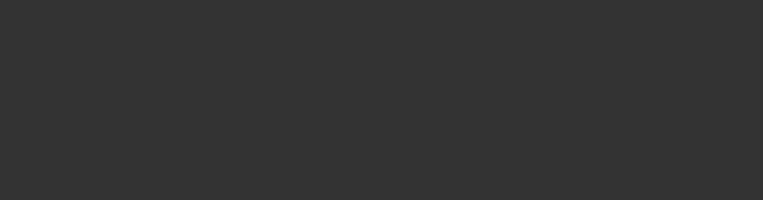
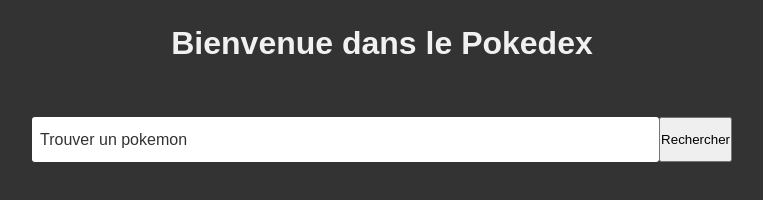
Before and after one commit to karimlrb/podedex, a plain HTML site: page index.html in a window 1280 px wide. Shown: the whole page, without its empty margins (258-1021 px from the left). Drawn offline with Linux system fonts and the light colour scheme.

Commit message:
début du projet

```diff
--- a/index.html
+++ b/index.html
@@ -1,15 +1,24 @@
 <!DOCTYPE html>
 <html lang="fr">
-<head>
-    <meta charset="UTF-8">
-    <meta name="viewport" content="width=device-width, initial-scale=1.0">
-    <title>Document</title>
-    <link rel="stylesheet" href="style.css">
-</head>
-<body>
+  <head>
+    <meta charset="UTF-8" />
+    <meta name="viewport" content="width=device-width, initial-scale=1.0" />
+    <title>Pokedex</title>
+    <link rel="stylesheet" href="style.css" />
+  </head>
+  <body>
+    <h1>Bienvenue dans le Pokedex</h1>
 
+    <form class="recherche-poke">
+      <label for="recherche">Trouver un pokemon</label>
+      <input type="text" id="recherche" />
+      <button type="submit">Rechercher</button>
+    </form>
 
+    <div class="container">
+      <ul class="liste-poke"></ul>
+    </div>
 
     <script src="app.js"></script>
-</body>
+  </body>
 </html>
--- a/style.css
+++ b/style.css
@@ -1,10 +1,42 @@
-*, ::before, ::after {
-    box-sizing: border-box;
-    margin: 0;
-    padding: 0;
+*,
+::before,
+::after {
+  box-sizing: border-box;
+  margin: 0;
+  padding: 0;
 }
 
 body {
-    font-family: Arial, Helvetica, sans-serif;
-    background: #333;
+  font-family: Arial, Helvetica, sans-serif;
+  background: #333;
 }
+h1 {
+  text-align: center;
+  padding: 25px;
+  color: #f1f1f1;
+}
+
+.recherche-poke {
+  min-width: 450px;
+  width: 70%;
+  max-width: 700px;
+  margin: 30px auto;
+  position: relative;
+  display: flex;
+}
+.recherche-poke input {
+    width: 100%;
+    padding: 15px;
+    border:none;
+    outline: none;
+    border-radius: 3px;
+}
+
+.recherche-poke label {
+    position: absolute;
+    color: #333;
+    top: 50%;
+    transform: translateY(-50%);
+    padding-left: 8px;
+    transition: all 0.3s ease-in;
+}
```
